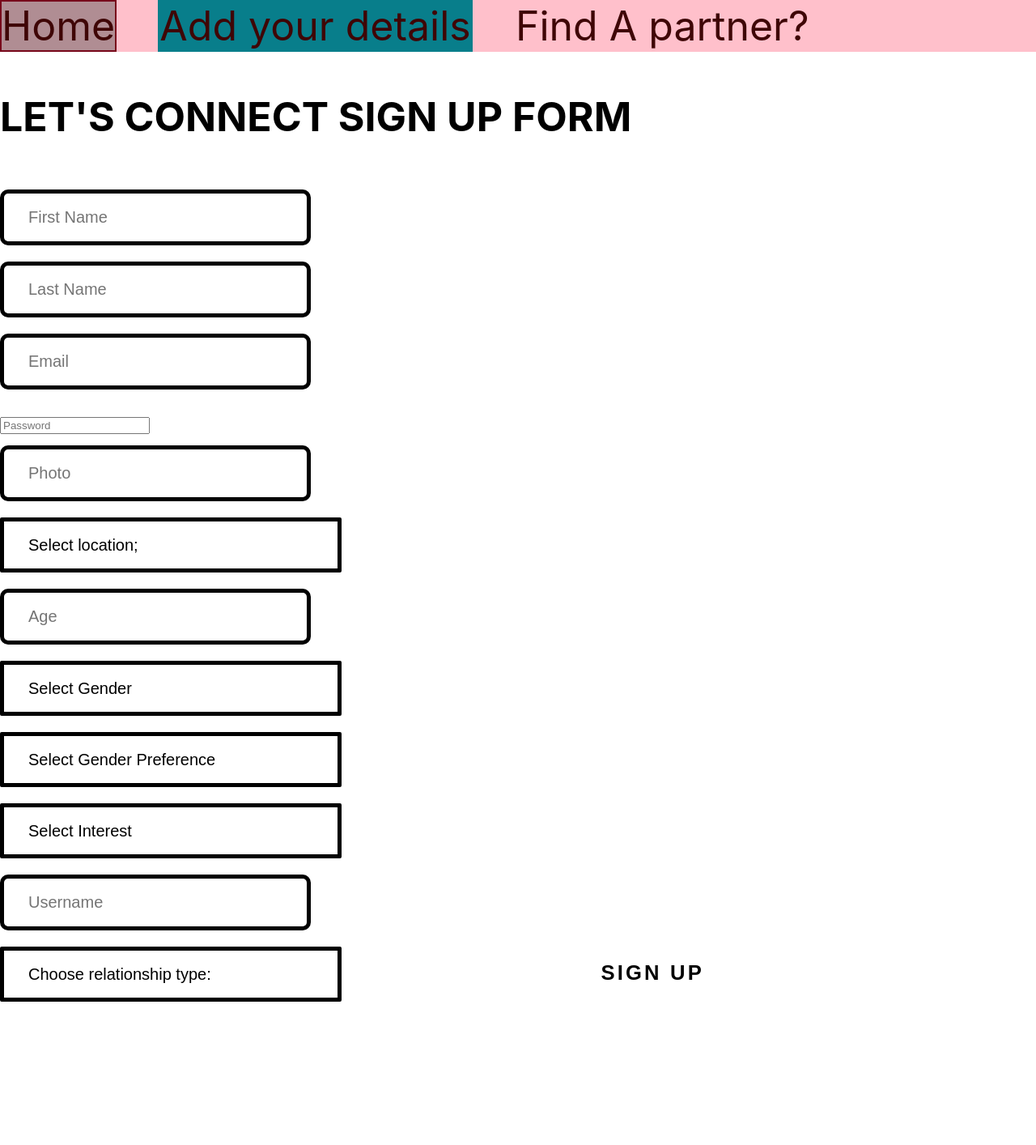
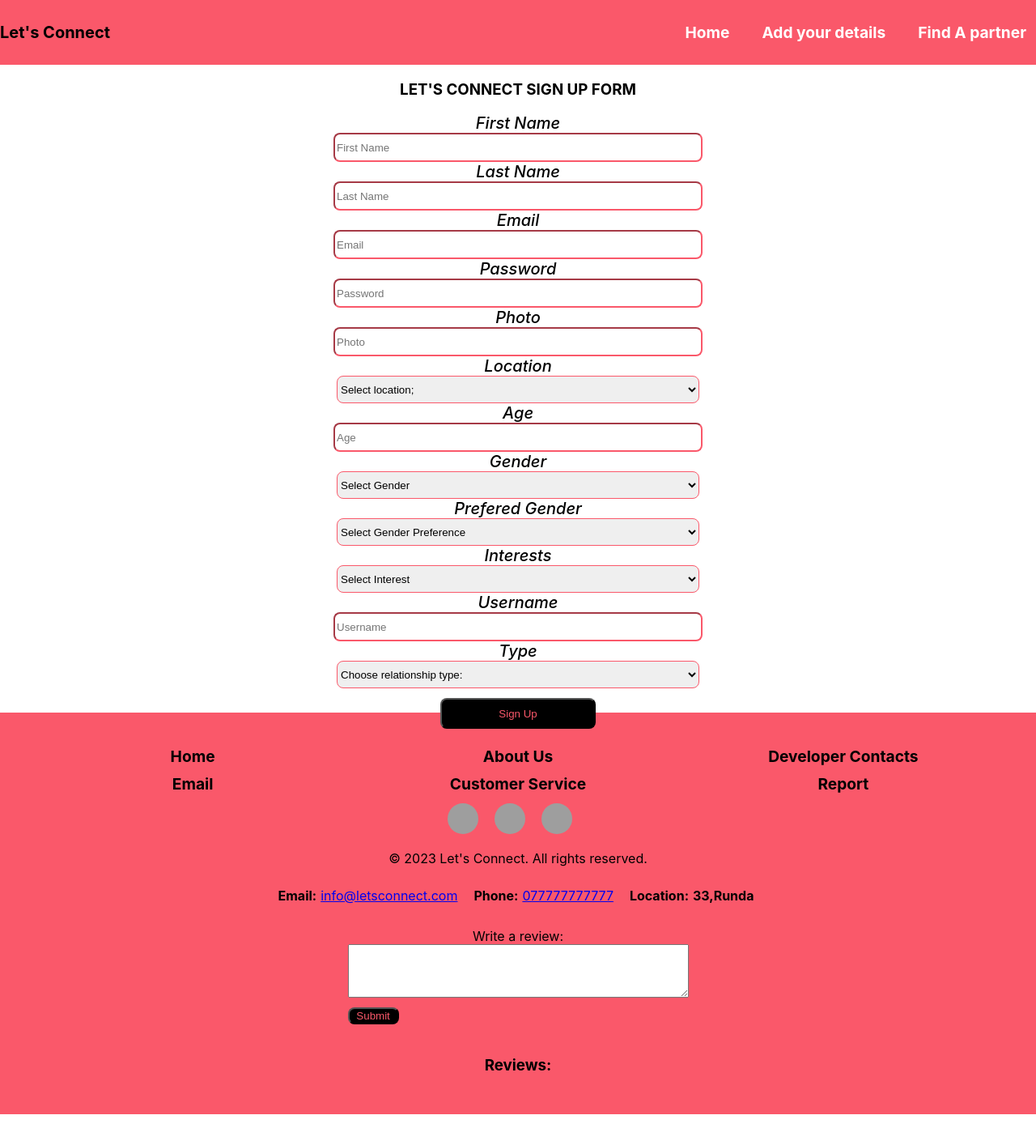
Before and after one commit to calvin-arieri/let-s-connect, a React (Create React App) app: page /add_details in a window 1280 px wide. Shown: the top 1414 px of the page at 81% size. After the commit the page ends 1376 px from the top, so only its background shows below. Built offline with nearby package versions, Linux system fonts and the light colour scheme; grey boxes are pictures that could not be loaded.

Commit message:
Sign-up form styled

```diff
--- a/src/App.css
+++ b/src/App.css
@@ -1,23 +1,68 @@
- .NAV1 {
+.navBar {
+  height: 10vh;
+  width: 100%;
   display: flex;
-   align-items: right;
-   background-color: pink;
-   align-items: right;
+  background-color: black;
+  background-color: #fa586a;
+  justify-content: space-between;
+  align-items: center;
+
+  overflow: hidden;
 }
 
- .NAV1 a {
+.navBar p {
+  color: black;
+  font-size: 20px;
+  font-weight: bold;
+  /* font-size: 12px; */
+  /* font-family: Impact, Haettenschweiler, "Arial Narrow Bold", sans-serif; */
+}
+
+.navBar p:hover {
+  color: #fa586a;
+  text-decoration: wavy;
+  text-transform: capitalize;
+}
+
+.navBar ul {
+  margin: 0px;
+  padding: 0px;
+  display: flex;
+  list-style: none;
+  gap: 40px;
+  color: white;
+  /* font-size: 12px; */
+  padding-right: 12px;
+  text-decoration: none;
+}
+
+li {
+  color: white;
+  text-decoration: none;
+}
+
+.navBar ul li:hover {
+  color: #fa586a;
+  text-decoration: none;
+}
+
+li.active {
+  color: #fa586a;
+  text-decoration: none;
+}
+
+/* .NAV1 a {
   text-decoration: none;
   font-size: 50px;
   border: 2px solid transparent;
   color: rgb(63, 6, 6);
-   margin-right:4%;
-
+  margin-right: 4%;
 }
 
 .NAV1 a:hover {
   border-color: rgb(120, 8, 27);
   background-color: rgb(176, 141, 147);
 }
-.NAV1 a.active{
-  background-color: #087E8B;
-}
+.NAV1 a.active {
+  background-color: #087e8b;
+} */
--- a/src/Footer.css
+++ b/src/Footer.css
@@ -1,68 +1,73 @@
-.footer {
-    background-color: pink;
-    padding: 2rem;
+.App {
+  text-align: center;
+}
+.top {
   display: flex;
-    flex-wrap: wrap;
   justify-content: space-between;
   align-items: center;
+  margin-bottom: 20px;
 }
-
+.top img {
+  border-radius: 15px;
+}
+.footer {
+  background-color: #fa586a;
+  color: black;
+  padding: 30px;
+  text-align: center;
+}
+.footer__info {
+  display: flex;
+  flex-direction: column;
+  align-items: center;
+  margin-bottom: 20px;
+}
+.footer__social-icons a {
+  margin-right: 10px;
+}
 .footer__contact {
   display: flex;
   flex-wrap: wrap;
-    align-items: center;
-    gap: 1rem;
-    margin-bottom: 1rem;
+  justify-content: center;
 }
-
 .footer__item {
-    display: flex;
-    gap: 0.5rem;
+  margin: 10px;
 }
-
-  .footer__item span:first-child {
+.footer__item span {
+  margin-right: 5px;
   font-weight: bold;
 }
-
-  .footer__item a {
-    color: inherit;
-  }
-
-  .footer__copy {
-    margin-bottom: 1rem;
-  }
-
 .footer__review {
   display: flex;
   flex-direction: column;
   align-items: center;
-    gap: 1rem;
-    margin-bottom: 1rem;
 }
-
 .footer__form {
-    width: 100%;
-    height: 40%;
+  margin-bottom: 20px;
   display: flex;
   flex-direction: column;
-    gap: 0.5rem;
-  }
-
-  .footer__form label {
-    font-weight: bold;
-  }
-
-  .footer__form textarea {
-    resize: vertical;
 }
 
 .footer__form button {
-    align-self: flex-end;
+  box-shadow: border-box;
+  border-radius: 8px;
+  margin-top: 12px;
+  width: 15%;
+  height: 5%;
+  background-color: black;
+  color: #fa586a;
 }
-
-  .footer__reviews {
-    width: 100%;
-    display: flex;
-    flex-direction: column;
-    gap: 0.5rem;
+.footer__reviews p {
+  margin: 10px 0;
 }
+.footer__link {
+  color: black;
+  font-weight: bold;
+  margin: 0 20px;
+}
+.footer__link:hover {
+  text-decoration: underline;
+}
+.footer__links {
+  padding: 1%;
+}
--- a/src/components/SignUp.css
+++ b/src/components/SignUp.css
@@ -1,4 +1,42 @@
-.FORM1 {
+.container {
+  display: flex;
+  flex-direction: column;
+  width: 100vw;
+  height: 100vh;
+}
+
+.form1 input {
+  width: 35%;
+  height: 30px;
+  box-shadow: border-box;
+  border-radius: 8px;
+  border-color: #fa586a;
+}
+
+.form1 select {
+  width: 35%;
+  height: 34px;
+  box-shadow: border-box;
+  border-radius: 8px;
+  border-color: #fa586a;
+}
+
+.form1 label {
+  font-size: 20px;
+  font-style: italic;
+  font-weight: 500;
+}
+
+.signUp {
+  box-shadow: border-box;
+  border-radius: 8px;
+  margin-top: 12px;
+  width: 15%;
+  height: 5%;
+  background-color: black;
+  color: #fa586a;
+}
+/* .FORM1 {
     height: 1800px;
     width: 100%;
 }
@@ -51,7 +89,7 @@ select {
     border-radius: 10px;
     box-sizing: border-box;
     font-size: 20px;
-}
+} */
 /*
 button {
     display: inline-block;
@@ -92,7 +130,7 @@ button span:after {
     opacity: 1;
     right: 0;
 } */
-
+/*
 .button1 {
     display: inline-block;
     position: relative;
@@ -127,7 +165,7 @@ button span:after {
     left: -100%;
     width: 200%;
     height: 200%;
-    /* background-color: #fff; */
+    background-color: #fff;
     transform: rotate(90deg);
     transition: all 0.2s ease;
 }
@@ -170,4 +208,4 @@ h3{
 option{
 
     border-radius: 0%;
-}
+} */
--- a/src/components/SignUp.js
+++ b/src/components/SignUp.js
@@ -1,5 +1,6 @@
-import { useState, useRef } from "react";
-import "./SignUp.css"
+import { useRef, useState } from "react";
+import Footer from "../footer";
+import "./SignUp.css";
 
 function SignUp() {
   const [formState, setFormState] = useState({
@@ -47,14 +48,11 @@ function SignUp() {
       .then((response) => response.json())
       .then((data) => {
         console.log(data);
-      const existingUser = data.profiles.find (
-        (profile) =>
-          profile.email === formState.email || profile.userName === formState.userName
-      );
+        const existingUser = data.profiles.find((profile) => profile.email === formState.email || profile.userName === formState.userName);
         if (existingUser) {
           alert("The user's account already exists");
           return;
-      };
+        }
 
         // Add new profile
         const newProfile = {
@@ -99,54 +97,30 @@ function SignUp() {
     <div>
       <div className="container">
         <h3>LET'S CONNECT SIGN UP FORM</h3>
+        <form className="form1">
+          <label for="fname">First Name</label>
+          <br />
+          <input placeholder="First Name" type="text" name="fname" value={formState.fname} onChange={handleChange} />
+          <br />
 
-        <form className="FORM1">
-          <div className="input-space">
-            <input
-              placeholder="First Name"
-              type="text"
-              name="fname"
-              value={formState.fname}
-              onChange={handleChange}
-            />
-          </div>
-          <div className="input-space">
-            <input
-              placeholder="Last Name"
-              type="text"
-              name="lname"
-              value={formState.lname}
-              onChange={handleChange}
-            />
-          </div>
-          <div className="input-space">
-            <input
-              placeholder="Email"
-              type="text"
-              name="email"
-              value={formState.email}
-              onChange={handleChange}
-            />
-          </div>
-          <div className="input-space2">
-            <input
-              placeholder="Password"
-              type="password"
-              name="password"
-              value={formState.password}
-              onChange={handleChange}
-            />
-          </div>
-          <div className="input-space">
-            <input
-              placeholder="Photo"
-              type="text"
-              name="photo"
-              value={formState.photo}
-              onChange={handleChange}
-            />
-          </div>
-          <div className="input-space1">
+          <label for="lname">Last Name</label>
+          <br />
+          <input placeholder="Last Name" type="text" name="lname" value={formState.lname} onChange={handleChange} />
+          <br />
+          <label for="email">Email</label>
+          <br />
+          <input placeholder="Email" type="text" name="email" value={formState.email} onChange={handleChange} />
+          <br />
+          <label for="password">Password</label>
+          <br />
+          <input placeholder="Password" type="password" name="password" value={formState.password} onChange={handleChange} />
+          <br />
+          <label for="photo">Photo</label>
+          <br />
+          <input placeholder="Photo" type="text" name="photo" value={formState.photo} onChange={handleChange} />
+          <br />
+          <label for="location">Location</label>
+          <br />
           <select name="location" value={formState.location} onChange={handleChange}>
             <option value="">Select location;</option>
             <option value="NAIROBI">NAIROBI</option>
@@ -154,34 +128,35 @@ function SignUp() {
             <option value="ELDORET">ELDORET</option>
             <option value="MOMBASA">MOMBASA</option>
           </select>
-        </div>
-          <div className="input-space">
-            <input
-              placeholder="Age"
-              type="text"
-              name="age"
-              value={formState.age}
-              onChange={handleChange}
-            />
-          </div>
-          <div className="input-space1">
+          <br />
+          <label for="age">Age</label>
+          <br />
+          <input placeholder="Age" type="text" name="age" value={formState.age} onChange={handleChange} />
+          <br />
+          <label for="gender">Gender</label>
+          <br />
           <select name="gender" value={formState.gender} onChange={handleChange}>
             <option value="">Select Gender</option>
             <option value="male">Male</option>
             <option value="female">Female</option>
           </select>
-        </div>
-          <div className="input-space1">
+          <br />
+          <label for="Prefgender">Prefered Gender</label>
+          <br />
           <select name="Prefgender" value={formState.Prefgender} onChange={handleChange}>
             <option value="">Select Gender Preference</option>
             <option value="male">Male</option>
             <option value="female">Female</option>
             <option value="both">Both</option>
           </select>
-        </div>
-        <div className="input-space1">
+          <br />
+          <label for="interest">Interests</label>
+          <br />
+
           <select name="interest" value={formState.interest} onChange={handleChange}>
-            <option value="" className="SELECT">Select Interest</option>
+            <option value="" className="SELECT">
+              Select Interest
+            </option>
             <option value="SPORTS">SPORTS</option>
             <option value="COOKING">COOKING</option>
             <option value="READING">READING</option>
@@ -189,101 +164,32 @@ function SignUp() {
             <option value="GAMING">GAMING</option>
             <option value="PARTYING">PARTYING</option>
           </select>
-        </div>
-        <div className="input-space">
-          <input
-            placeholder="Username"
-            type="text"
-            ref={userNameRef}
-            onChange={handleUserNameChange}
-          />
-        </div>
-        {/* <div>
-                  <label for="dob">Date of Birth:</label>
-  <input type="date" id="dob" name="dob" max="2005-05-02" min="1953-05-02" required />
-
-</div>
-<div>
-  <label for="min_age">Minimum Age:</label>
-  <input type="number" id="min_age" name="min_age" min="18" max="70" required />
-  </div>
-<div>
-  <label for="max_age">Maximum Age:</label>
-  <input type="number" id="max_age" name="max_age" min="18" max="70" required />
-  </div> */}
-
-         <div className="input-space1">
+          <br />
+          <label for="userName">Username</label>
+          <br />
+          <input placeholder="Username" name="userName" type="text" ref={userNameRef} onChange={handleUserNameChange} />
+          <br />
+          <label for="type">Type</label>
+          <br />
           <select name="type" value={formState.type} onChange={handleChange}>
             <option value="">Choose relationship type:</option>
             <option value="long-term">long-term</option>
             <option value="short-term">short-term</option>
           </select>
-        </div>
+
+          <br />
 
           {/* <button onClick={handleSubmit}><span>SignUp</span></button> */}
-         <button className="button1" onClick={handleSubmit}>
+          <button className="signUp" onClick={handleSubmit}>
             <span>Sign Up</span>
             <span className="button__border"></span>
             <span className="button__background"></span>
           </button>
         </form>
-
-
       </div>
-
+      <Footer />
     </div>
-
   );
-
 }
 
 export default SignUp;
-
-// import React from "react";
-// import { useState } from "react";
-
-// const SignUp = () => {
-//     const[email, setEmail] = useState('')
-//     const[password, setPassword] = useState('')
-
-//     const handleSubmit = () => {
-
-//         e.preventDefault()
-
-//         console.log(email, password);
-//     };
-
-//     return (
-//         <form className="signup" onSubmit={handleSubmit}>
-//             <h3>sign up</h3>
-
-//             <label>Enter Email:</label>
-//             <input
-//               type="text"
-//               onChange={(e) => setEmail(e.target.value)}
-//               value={email}
-//               name="email"
-//             />
-
-//                   <label>Password:</label>
-//             <input
-//               type="password"
-//               onChange={(e) => setPassword(e.target.value)}
-//               value="submit"
-//             />
-//                   {/* <p>Kindly Select your favourite sports</p>   */}
-//       {/* <input type="checkbox" name="interests1" value="Football"/>I like playing Football
-//       <input type="checkbox" name="interests2" value="Music"/>I am a Music Lover
-//       <input type="checkbox" name="interests3" value="Walking"/>I love Walking
-//       <input type="checkbox" name="interests4" value="Movies"/>I watch movies alot
-//       <input type="checkbox" name="interests5" value="Eating"/>I like eating
-//       <input type="submit" value="submit">   */}
-//             <button onSubmit={handleSubmit}>SUBMIT</button>
-//         </form>
-//     )
-// };
-
-
-
-
-// export default SignUp;
--- a/src/components/homePage.css
+++ b/src/components/homePage.css
@@ -45,7 +45,7 @@
   padding: 16px;
 }
 
-Page styles .entirePage {
+/* Page styles .entirePage {
   background-image: url("https://plus.unsplash.com/premium_photo-1681398750730-ef82e310a86f?ixlib=rb-4.0.3&ixid=MnwxMjA3fDB8MHxwaG90by1wYWdlfHx8fGVufDB8fHx8&auto=format&fit=crop&w=1267&q=80");
   background-size: cover;
   position: relative;
@@ -83,4 +83,4 @@ Article section #article {
   width: 60%;
   margin-left: 4%;
   color: rgb(89, 7, 7);
-}
+} */
--- a/src/footer.js
+++ b/src/footer.js
@@ -1,4 +1,4 @@
-import React, { useState } from "react";
+import { useState } from "react";
 import "./Footer.css";
 
 function Footer() {
@@ -15,22 +15,37 @@ function Footer() {
     <footer className="footer">
       <div className="footer__links" style={{ display: "grid", gridTemplateColumns: "repeat(3, 1fr)", gap: "10px" }}>
         <div className="linkcolumns">
-    <a href="/" style={{ textDecoration: "none", color: "white", fontWeight: "bold", fontSize: "larger" }}>Home</a>
+          <a href="/" style={{ textDecoration: "none", color: "black", fontWeight: "bold", fontSize: "larger" }}>
+            Home
+          </a>
         </div>
         <div className="linkcolumns">
-    <a href="/about" style={{ textDecoration: "none", color: "white", fontWeight: "bold", fontSize: "larger" }}>About Us</a>
+          <a href="/about" style={{ textDecoration: "none", color: "black", fontWeight: "bold", fontSize: "larger" }}>
+            About Us
+          </a>
         </div>
         <div className="linkcolumns">
-    <a href="/contact" style={{ textDecoration: "none", color: "white", fontWeight: "bold", fontSize: "larger" }}>Developer Contacts</a>
+          <a href="/contact" style={{ textDecoration: "none", color: "black", fontWeight: "bold", fontSize: "larger" }}>
+            Developer Contacts
+          </a>
         </div>
         <div className="linkcolumns">
-    <a href="mailto:customer-service@letsconnect.com" style={{ textDecoration: "none", color: "white", fontWeight: "bold", fontSize: "larger" }}>Email</a>
+          <a
+            href="mailto:customer-service@letsconnect.com"
+            style={{ textDecoration: "none", color: "black", fontWeight: "bold", fontSize: "larger" }}
+          >
+            Email
+          </a>
         </div>
         <div className="linkcolumns">
-    <a href="/customer-service" style={{ textDecoration: "none", color: "white", fontWeight: "bold", fontSize: "larger" }}>Customer Service</a>
+          <a href="/customer-service" style={{ textDecoration: "none", color: "black", fontWeight: "bold", fontSize: "larger" }}>
+            Customer Service
+          </a>
         </div>
         <div className="linkcolumns">
-    <a href="/report" style={{ textDecoration: "none", color: "white", fontWeight: "bold", fontSize: "larger" }}>Report</a>
+          <a href="/report" style={{ textDecoration: "none", color: "black", fontWeight: "bold", fontSize: "larger" }}>
+            Report
+          </a>
         </div>
       </div>
       <div className="footer__info">
@@ -39,10 +54,18 @@ function Footer() {
             <img src="https://rb.gy/umw75" alt="Instagram" style={{ width: "1cm", height: "1cm", marginRight: "10px" }} />
           </a>
           <a href="https://www.linkedin.com/">
-            <img src="https://cdn3.iconfinder.com/data/icons/picons-social/57/51-linkedin-512.png" alt="LinkedIn" style={{ width: "1cm", height: "1cm", marginRight: "10px" }} />
+            <img
+              src="https://cdn3.iconfinder.com/data/icons/picons-social/57/51-linkedin-512.png"
+              alt="LinkedIn"
+              style={{ width: "1cm", height: "1cm", marginRight: "10px" }}
+            />
           </a>
           <a href="https://twitter.com/">
-            <img src="https://cdn3.iconfinder.com/data/icons/picons-social/57/43-twitter-512.png" alt="Twitter" style={{ width: "1cm", height: "1cm", marginRight: "10px" }} />
+            <img
+              src="https://cdn3.iconfinder.com/data/icons/picons-social/57/43-twitter-512.png"
+              alt="Twitter"
+              style={{ width: "1cm", height: "1cm", marginRight: "10px" }}
+            />
           </a>
         </div>
         <p>&copy; {new Date().getFullYear()} Let's Connect. All rights reserved.</p>
@@ -64,14 +87,7 @@ function Footer() {
       <div className="footer__review">
         <form className="footer__form" onSubmit={handleSubmit}>
           <label htmlFor="review">Write a review:</label>
-          <textarea
-            id="review"
-            name="review"
-            rows="4"
-            cols="50"
-            value={review}
-            onChange={(e) => setReview(e.target.value)}
-          ></textarea>
+          <textarea id="review" name="review" rows="4" cols="50" value={review} onChange={(e) => setReview(e.target.value)}></textarea>
           <button type="submit">Submit</button>
         </form>
         <div className="footer__reviews">
--- a/src/pages/NavBar.js
+++ b/src/pages/NavBar.js
@@ -1,16 +1,64 @@
 import { NavLink } from "react-router-dom";
+import "../App.css";
 
 function NavBar() {
-    return(
-        <div>
-            <nav className="NAV1">
-                <NavLink to='/'>Home</NavLink>
-                <NavLink to='add_details'>Add your details</NavLink>
-                <NavLink to='find_partner'>Find A partner?</NavLink>
-            </nav>
-
-        </div>
-    )
+  return (
+    <div>
+      <nav className="navBar">
+        <p>Let's Connect</p>
+        <ul>
+          <li>
+            <NavLink
+              to="/"
+              style={{
+                textDecoration: "none",
+                color: "white",
+                fontWeight: "bold",
+                fontSize: "larger",
+                transition: "color 0.3s ease",
+              }}
+              onMouseOver={(e) => (e.target.style.color = "white")}
+              onMouseOut={(e) => (e.target.style.color = "black")}
+            >
+              Home
+            </NavLink>
+          </li>
+          <li>
+            <NavLink
+              to="add_details"
+              style={{
+                textDecoration: "none",
+                color: "white",
+                fontWeight: "bold",
+                fontSize: "larger",
+                transition: "color 0.3s ease",
+              }}
+              onMouseOver={(e) => (e.target.style.color = "white")}
+              onMouseOut={(e) => (e.target.style.color = "black")}
+            >
+              Add your details
+            </NavLink>
+          </li>
+          <li>
+            <NavLink
+              to="find_partner"
+              style={{
+                textDecoration: "none",
+                color: "white",
+                fontWeight: "bold",
+                fontSize: "larger",
+                transition: "color 0.3s ease",
+              }}
+              onMouseOver={(e) => (e.target.style.color = "white")}
+              onMouseOut={(e) => (e.target.style.color = "black")}
+            >
+              Find A partner
+            </NavLink>
+          </li>
+        </ul>
+      </nav>
+    </div>
+  );
 }
 
 export default NavBar;
```
Also changed, not shown: src/components/MoreInfo.js (+15 -10 lines). Lines whose indentation alone changed are shown as unchanged.
